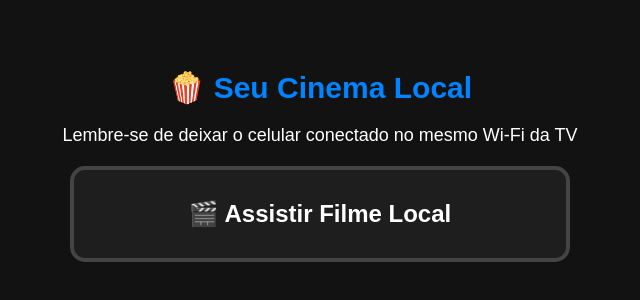
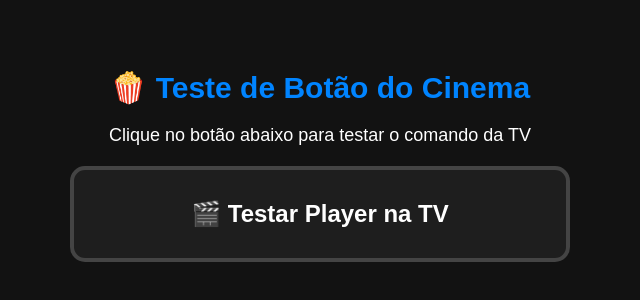
Before and after one commit to MateusZldev/Tv, a plain HTML site: page Index.html in a window 1280 px wide. Shown: the whole page, without its empty margins (320-960 px from the left). Drawn offline with Linux system fonts and the light colour scheme.

Commit message:
Update title and change video to image display

```diff
--- a/Index.html
+++ b/Index.html
@@ -3,7 +3,7 @@
 <head>
     <meta charset="UTF-8">
     <meta name="viewport" content="width=device-width, initial-scale=1.0">
-    <title>Meu Cinema</title>
+    <title>Teste do Cinema</title>
     <style>
         body {
             background: #121212;
@@ -43,42 +43,39 @@
             background: #000;
             z-index: 9999;
         }
-        video { width: 100%; height: 100%; }
+        img { width: 100%; height: 100%; object-fit: contain; }
     </style>
 </head>
 <body>
 
     <div id="conteudoPrincipal">
-        <h1>🍿 Seu Cinema Local</h1>
-        <p style="font-size: 18px;">Lembre-se de deixar o celular conectado no mesmo Wi-Fi da TV</p>
+        <h1>🍿 Teste de Botão do Cinema</h1>
+        <p style="font-size: 18px;">Clique no botão abaixo para testar o comando da TV</p>
 
         <div class="grade">
-            <!-- Seu link local adicionado aqui. Se mudar para .mp4 no seu celular, mude aqui no código também! -->
-            <button class="btn" onclick="iniciarFilme('Http://192.168.1.71:30001/file/EZ8xTuhE/video.mkv')">
-                🎬 Assistir Filme Local
+            <button class="btn" onclick="iniciarFilme('https://files.catbox.moe/qq4y6i.jpeg')">
+                🎬 Testar Player na TV
             </button>
         </div>
     </div>
 
     <div id="containerVideo">
-        <video id="playerFilme" controls autoplay></video>
+        <img id="imagemTeste" src="" alt="Tela de Teste">
     </div>
 
     <script>
         function iniciarFilme(url) {
             var container = document.getElementById('containerVideo');
-            var video = document.getElementById('playerFilme');
+            var img = document.getElementById('imagemTeste');
 
             container.style.display = 'block';
-            video.src = url;
-            video.play();
+            img.src = url;
 
-            // Botão 'Back' (Voltar) do controle da TV fecha o player e limpa a memória
+            // Se apertar o botão 'Back' (Voltar) no controle da TV LG, fecha o teste
             window.addEventListener('keydown', function(e) {
                 if (e.keyCode === 461 || e.key === 'Escape') {
-                    video.pause();
-                    video.src = '';
                     container.style.display = 'none';
+                    img.src = '';
                 }
             });
         }
```
